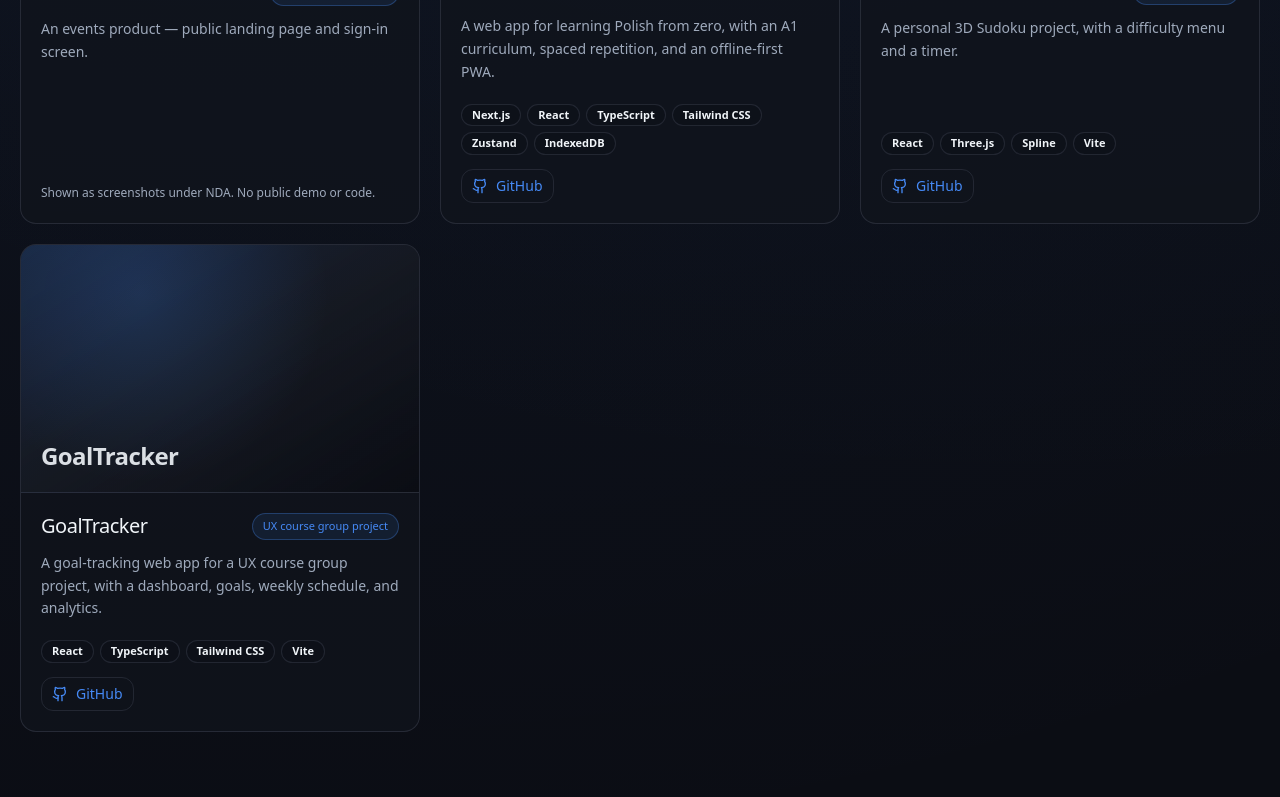
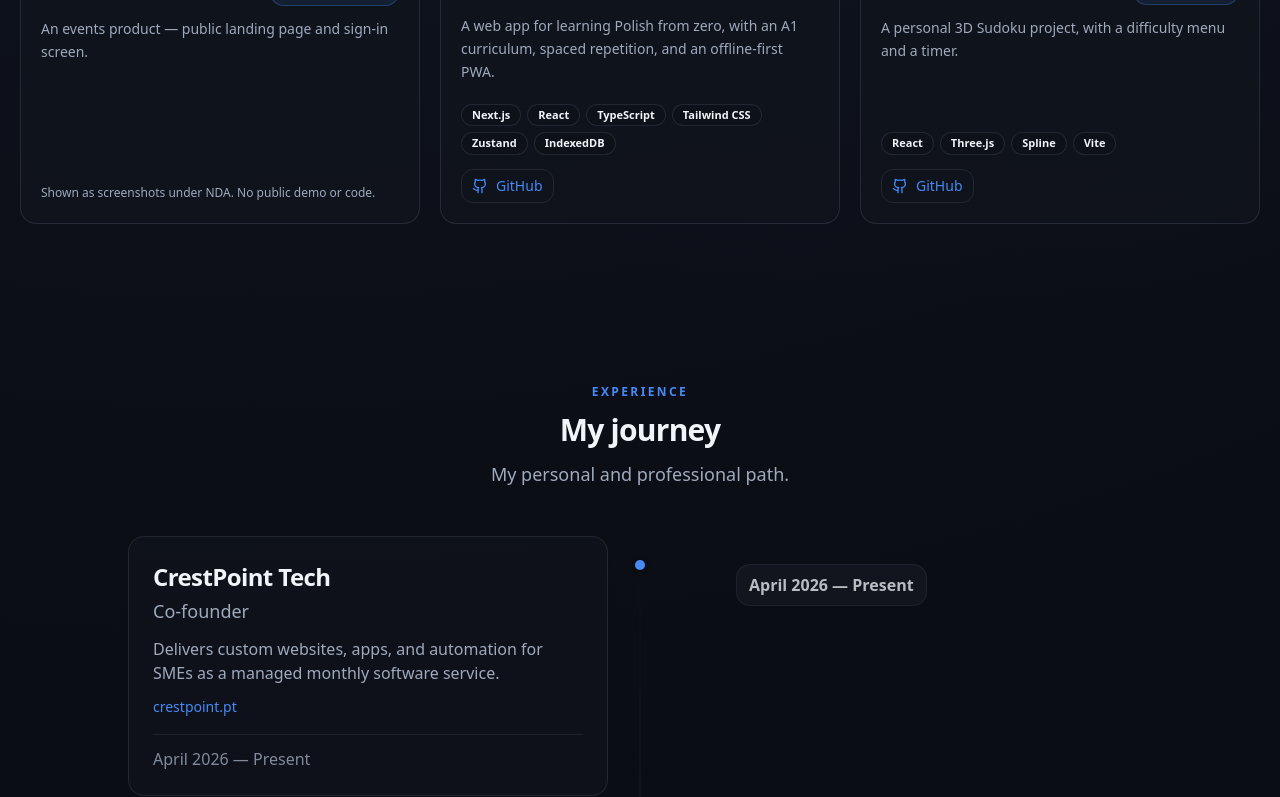
Before and after one commit to yarosfct/yaros_dev_portfolio, a Next.js app: page / in a window 1280 px wide. Shown: the part 2000-2797 px from the top of the page. Built offline with nearby package versions, Linux system fonts and the light colour scheme.

Commit message:
Drop GoalTracker so Selected Work fits a clean six-card grid.

```diff
--- a/src/data/i18n.ts
+++ b/src/data/i18n.ts
@@ -256,15 +256,6 @@ export const dictionaries: Record<Locale, PortfolioDictionary> = {
         stack: ["React", "Three.js", "Spline", "Vite"],
         role: "Personal project",
         github: "https://github.com/yarosfct/Sudoku3D"
-      },
-      {
-        id: "project-goal-tracker",
-        title: "GoalTracker",
-        summary:
-          "A goal-tracking web app for a UX course group project, with a dashboard, goals, weekly schedule, and analytics.",
-        stack: ["React", "TypeScript", "Tailwind CSS", "Vite"],
-        role: "UX course group project",
-        github: "https://github.com/yarosfct/GoalTracker_UX_PWR"
       }
     ],
     techGroups: [
@@ -504,15 +495,6 @@ export const dictionaries: Record<Locale, PortfolioDictionary> = {
         stack: ["React", "Three.js", "Spline", "Vite"],
         role: "Projeto pessoal",
         github: "https://github.com/yarosfct/Sudoku3D"
-      },
-      {
-        id: "project-goal-tracker",
-        title: "GoalTracker",
-        summary:
-          "Uma aplicação web de acompanhamento de objetivos, feita como projeto de grupo de uma cadeira de UX, com painel, objetivos, horário semanal e análise.",
-        stack: ["React", "TypeScript", "Tailwind CSS", "Vite"],
-        role: "Projeto de grupo, cadeira de UX",
-        github: "https://github.com/yarosfct/GoalTracker_UX_PWR"
       }
     ],
     techGroups: [
```
